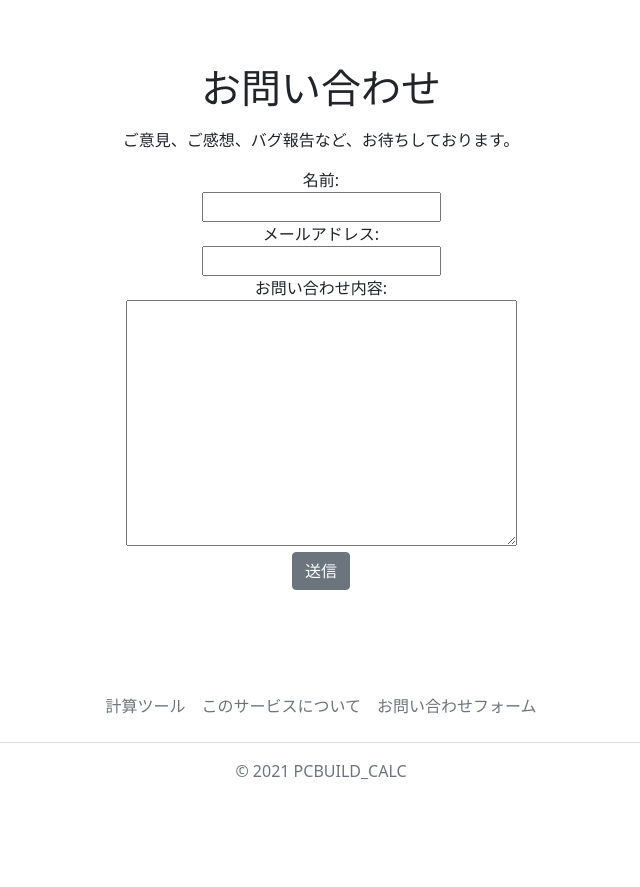
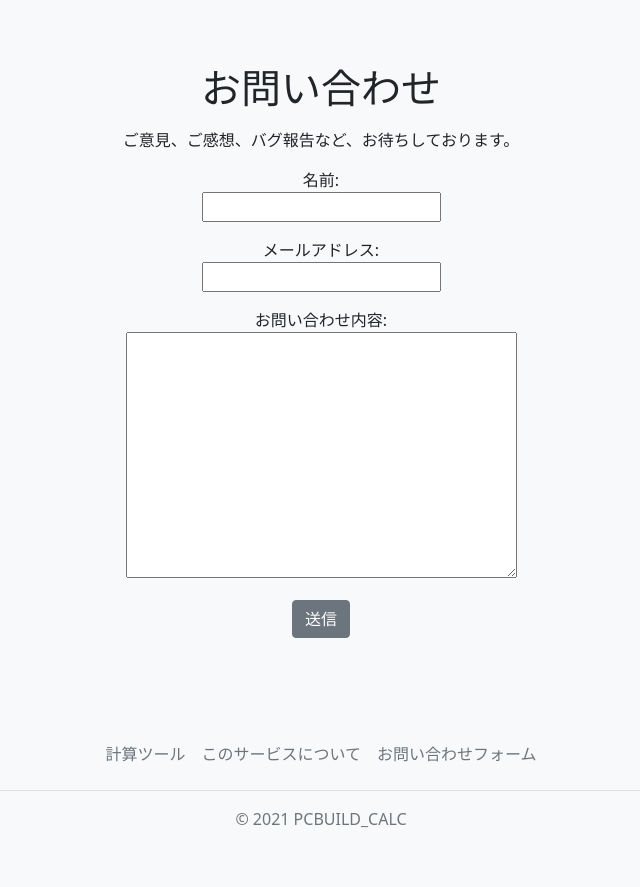
Before and after one commit to PurpleYellow36/pcbuild_calc, a Django app: page /inquiry/ in a window 1280 px wide. Shown: the part 56-943 px from the top of the page, without its empty margins (319-959 px from the left). Before the commit the page ends 836 px from the top, so only its background shows below. Run offline with Django 3.2, Linux system fonts and the light colour scheme.

Commit message:
#6 全てのページの背景色を変更

```diff
--- a/calc/static/css/mystyle.css
+++ b/calc/static/css/mystyle.css
@@ -36,3 +36,8 @@ input[type="number"]::-webkit-inner-spin-button {
     margin-top: 2rem;
     margin-bottom: 2rem;
 }
+
+.inquiry_form {
+    margin-top: 1rem;
+    margin-bottom: 1rem;
+}
--- a/calc/templates/calc/base.html
+++ b/calc/templates/calc/base.html
@@ -8,7 +8,7 @@
     <link href="https://cdn.jsdelivr.net/npm/bootstrap@5.0.0-beta1/dist/css/bootstrap.min.css" rel="stylesheet"
      integrity="sha384-giJF6kkoqNQ00vy+HMDP7azOuL0xtbfIcaT9wjKHr8RbDVddVHyTfAAsrekwKmP1" crossorigin="anonymous">
 </head>
-<body>
+<body class="bg-light">
     <nav class="navbar navbar-expand-lg navbar-dark bg-dark">
         <div class="container-fluid">
           <a class="navbar-brand" href="{% url 'calc:index' %}">PCBUILD_CALC</a>
@@ -44,7 +44,6 @@
           <p class="text-center text-muted">&copy; 2021 PCBUILD_CALC</p>
         </footer>
     </div>
-
     <script src="https://cdn.jsdelivr.net/npm/bootstrap@5.0.0-beta1/dist/js/bootstrap.bundle.min.js"
      integrity="sha384-ygbV9kiqUc6oa4msXn9868pTtWMgiQaeYH7/t7LECLbyPA2x65Kgf80OJFdroafW" crossorigin="anonymous"></script>
     <script
@@ -52,6 +51,5 @@
     integrity="sha256-/xUj+3OJU5yExlq6GSYGSHk7tPXikynS7ogEvDej/m4="
     crossorigin="anonymous"></script>
     <script type="text/javascript" src="{% static 'js/calculate.js' %}"></script>
-
 </body>
 </html>
--- a/calc/templates/calc/index.html
+++ b/calc/templates/calc/index.html
@@ -66,5 +66,4 @@
 <div>Icons made by <a href="https://www.flaticon.com/authors/freepik" title="Freepik">Freepik</a> from
 <a href="https://www.flaticon.com/" title="Flaticon">www.flaticon.com</a></div>
 
-
 {% endblock %}
--- a/calc/templates/calc/inquiry.html
+++ b/calc/templates/calc/inquiry.html
@@ -10,7 +10,7 @@
         {{ form.non_field_errors }}
 
         {% for field in form %}
-            <div>
+            <div class="inquiry_form">
                 <label for="{{ field.id_for_label }}">
                     {{ field.label_tag }}
                 </label>
```
Also changed, not shown: calc/admin.py (line endings or trailing spaces), calc/apps.py (line endings or trailing spaces), calc/views.py (line endings or trailing spaces).
